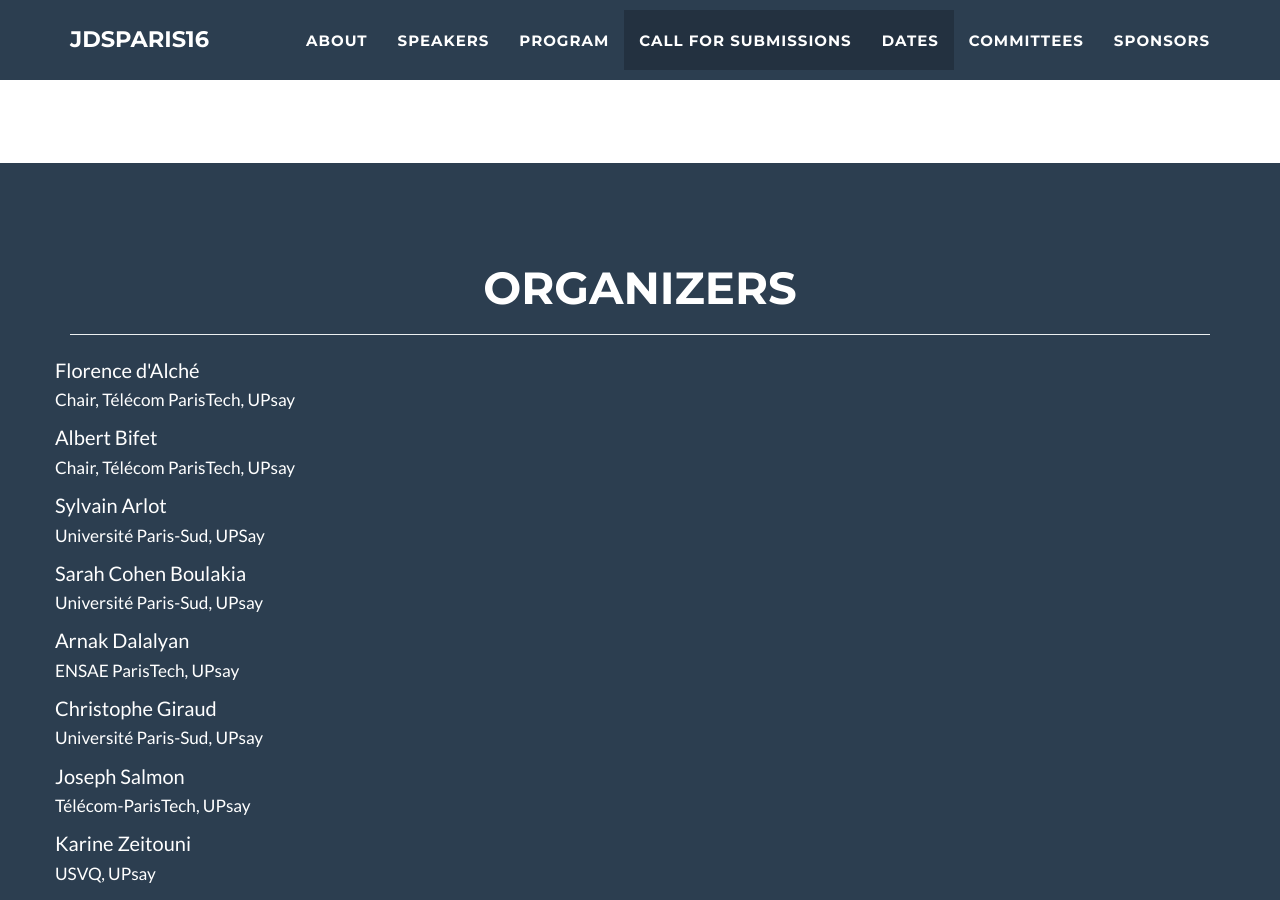
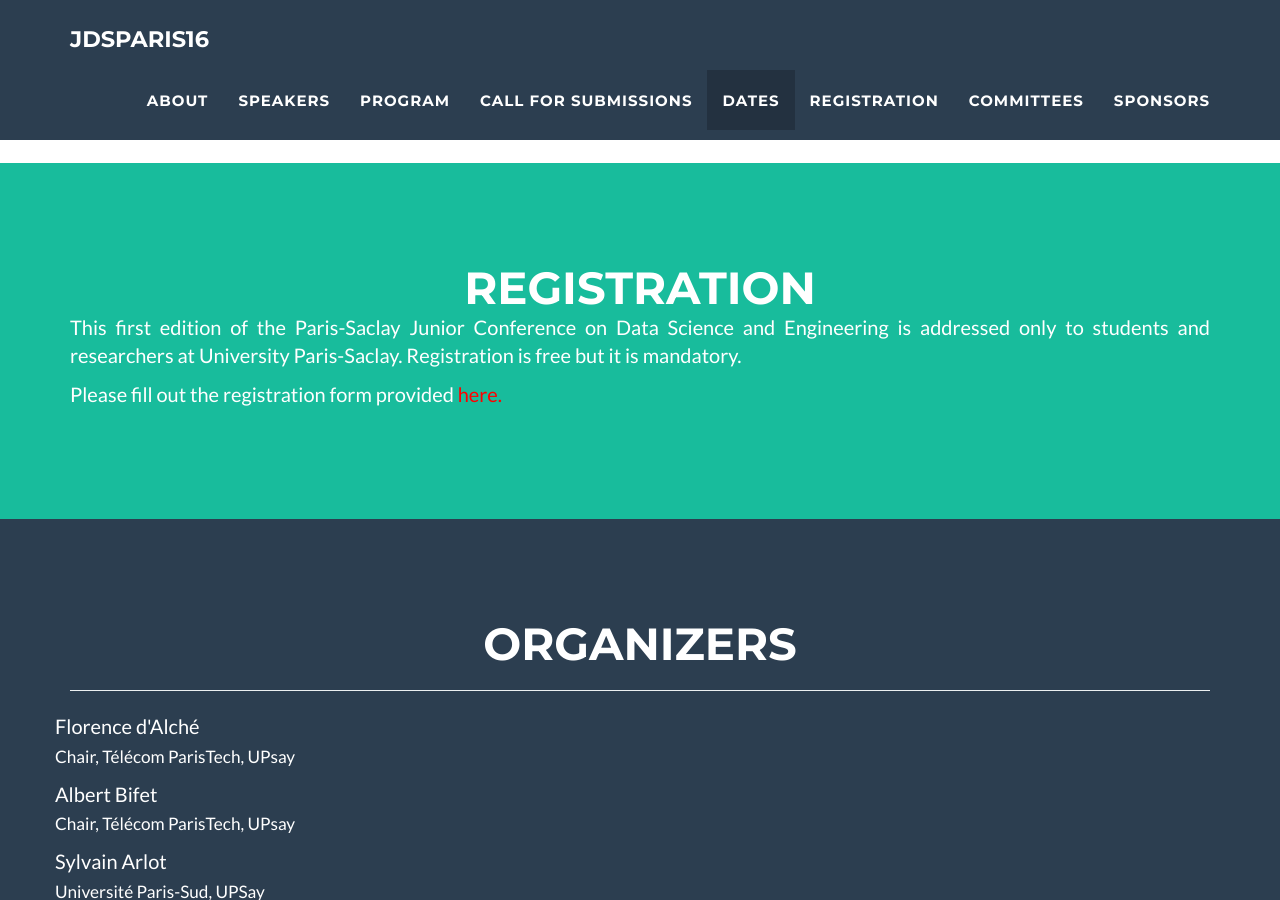
Before and after one commit to bigmine/jDSParis16, a Jekyll site: the page built from index.html, in a window 1280 px wide and 900 px high, scrolled down 4000 px. Built offline with Jekyll 4.4.1, drawn with Linux system fonts in a browser that asks for light colours.

Commit message:
Add registration

```diff
--- a/_includes/nav.html
+++ b/_includes/nav.html
@@ -31,7 +31,10 @@
                         <a href="#call">Call for submissions</a>
                     </li>
                     <li class="page-scroll">
-                        <a href="#call">Dates</a>
+                        <a href="#dates">Dates</a>
+                    </li>
+                    <li class="page-scroll">
+                        <a href="#registration">Registration</a>
                     </li>
                     <li class="page-scroll">
                         <a href="#organizers">Committees</a>
--- /dev/null
+++ b/_includes/registration.html
@@ -0,0 +1,29 @@
+ <!-- About Section -->
+    <section class="success" id="registration">
+        <div class="container">
+            <div class="row">
+                <div class="col-lg-12 text-center">
+                    <h2>Registration</h2>
+
+                </div>
+            </div>
+            <div class="row">
+                <div class="col-lg-12">
+                   <p align="justify">
+
+This first edition of the Paris-Saclay Junior Conference on Data Science and Engineering is addressed only to students and researchers at University Paris-Saclay. Registration is free but it is mandatory.
+</p>
+<p align="justify">Please fill out the registration form provided
+ <a href="https://docs.google.com/forms/d/122OafSmKEZdoYrIMe4pYYafFNfLlrA95BmCWS0Mb6Js/viewform" target="_blank" style="color: red;">here.</a></p>
+
+
+                </div>
+				<!--
+                <div class="col-lg-8 col-lg-offset-2 text-center">
+                    <a href="#" class="btn btn-lg btn-outline">
+                        <i class="glyphicon glyphicon-user"></i> REGISTER         </a>
+                </div>
+				-->
+            </div>
+        </div>
+    </section>
--- a/_layouts/default.html
+++ b/_layouts/default.html
@@ -9,6 +9,7 @@
     {% include program.html %}
     {% include call.html %}
     {% include dates.html %}
+    {% include registration.html %}
     {% include organizers.html %}
     {% include sponsors.html %}
     {% include venue.html %}
```
